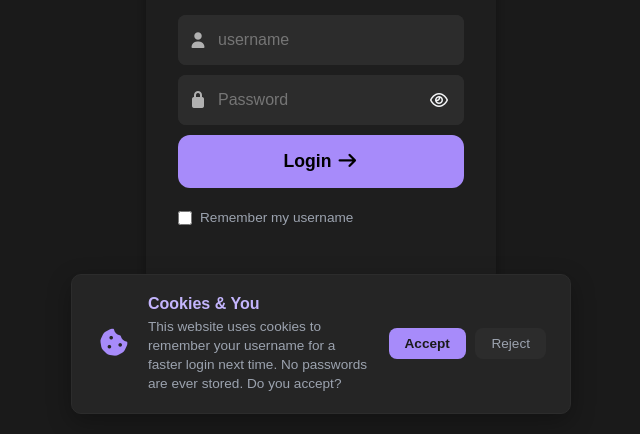
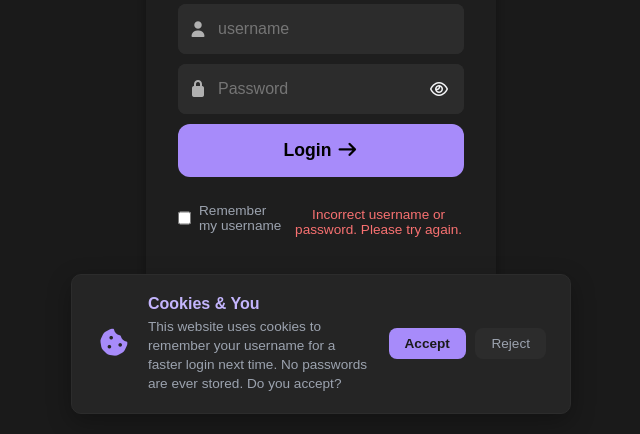
Before and after one commit to Dendi774/portfolio-website, a plain HTML site: page index.html in a window 1280 px wide. Both pictures are taken after a click on the button "Login". Shown: the part 366-800 px from the top of the page, without its empty margins (319-959 px from the left). Drawn offline with Linux system fonts and the light colour scheme.

Commit message:
added login errors

```diff
--- a/index.html
+++ b/index.html
@@ -41,6 +41,7 @@
                 <div class="remember-me-container">
                     <input type="checkbox" id="remember-me">
                     <label for="remember-me">Remember my username</label>
+                    <p id="login-error" class="login-error"></p>
                 </div>
             </div>
         </div>
--- a/script.js
+++ b/script.js
@@ -47,6 +47,7 @@ const cookieConsent = document.getElementById("cookie-consent");
 const cookieAcceptBtn = document.getElementById("cookie-accept");
 const cookieRejectBtn = document.getElementById("cookie-reject");
 const rememberMeCheckbox = document.getElementById("remember-me");
+const loginError = document.getElementById("login-error");
 
 let seePassword = false;
 
@@ -160,21 +161,43 @@ menuLinks.forEach((menuLink)=>menuLink.addEventListener("click", ()=>{
 
 
 function loginUser(){
-    if ((usernameInput.value.trim() === professorUsername && passwordInput.value.trim() === professorPassword)
-        || (usernameInput.value.trim() === guestUsername && passwordInput.value.trim() === guestPassword)){
+    const enteredUsername = usernameInput.value.trim();
+    const enteredPassword = passwordInput.value.trim();
+
+    if ((enteredUsername === professorUsername && enteredPassword === professorPassword)
+        || (enteredUsername === guestUsername && enteredPassword === guestPassword)){
 
             // only store a cookie if the user accepted cookies AND checked "remember me"
             const consentStatus = getCookie("cookieConsent");
             if (rememberMeCheckbox.checked && consentStatus === "accepted") {
-                setCookie("rememberedUsername", usernameInput.value.trim(), 30);
+                setCookie("rememberedUsername", enteredUsername, 30);
             } else {
                 deleteCookie("rememberedUsername");
             }
+
+            // clear error message if any
+            loginError.textContent = "";
 
             loginScreen.classList.remove("active");
             loginScreen.classList.add("hidden");
             mainScreen.classList.add("active");
             mainScreen.classList.remove("hidden");
+
+            // reset password field always
+            passwordInput.value = "";
+
+            // reset username field too, unless it should be remembered
+            const remembered = getCookie("rememberedUsername");
+            if (remembered) {
+                usernameInput.value = remembered;
+            } else {
+                usernameInput.value = "";
+            }
+
+    } else {
+        // incorrect credentials
+        loginError.textContent = "Incorrect username or password. Please try again.";
+        passwordInput.value = "";
     }
 }
 
--- a/style.css
+++ b/style.css
@@ -1001,3 +1001,12 @@ header p{
 .remember-me-container label {
   cursor: pointer;
 }
+
+
+.login-error {
+  color: #f87171;
+  font-size: 0.85rem;
+  margin-top: 0.5rem;
+  min-height: 1.2em;
+  text-align: center;
+}
```
